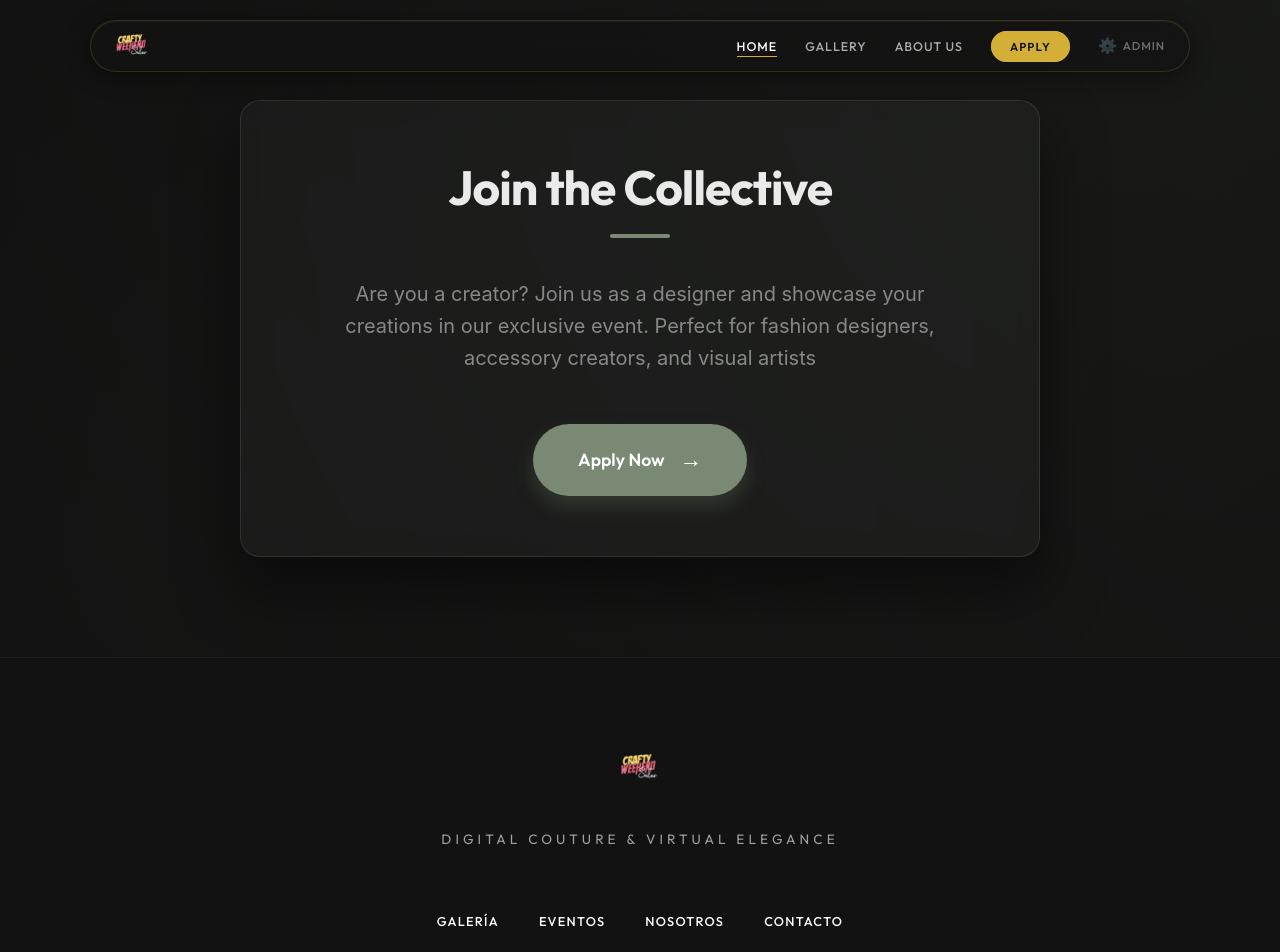
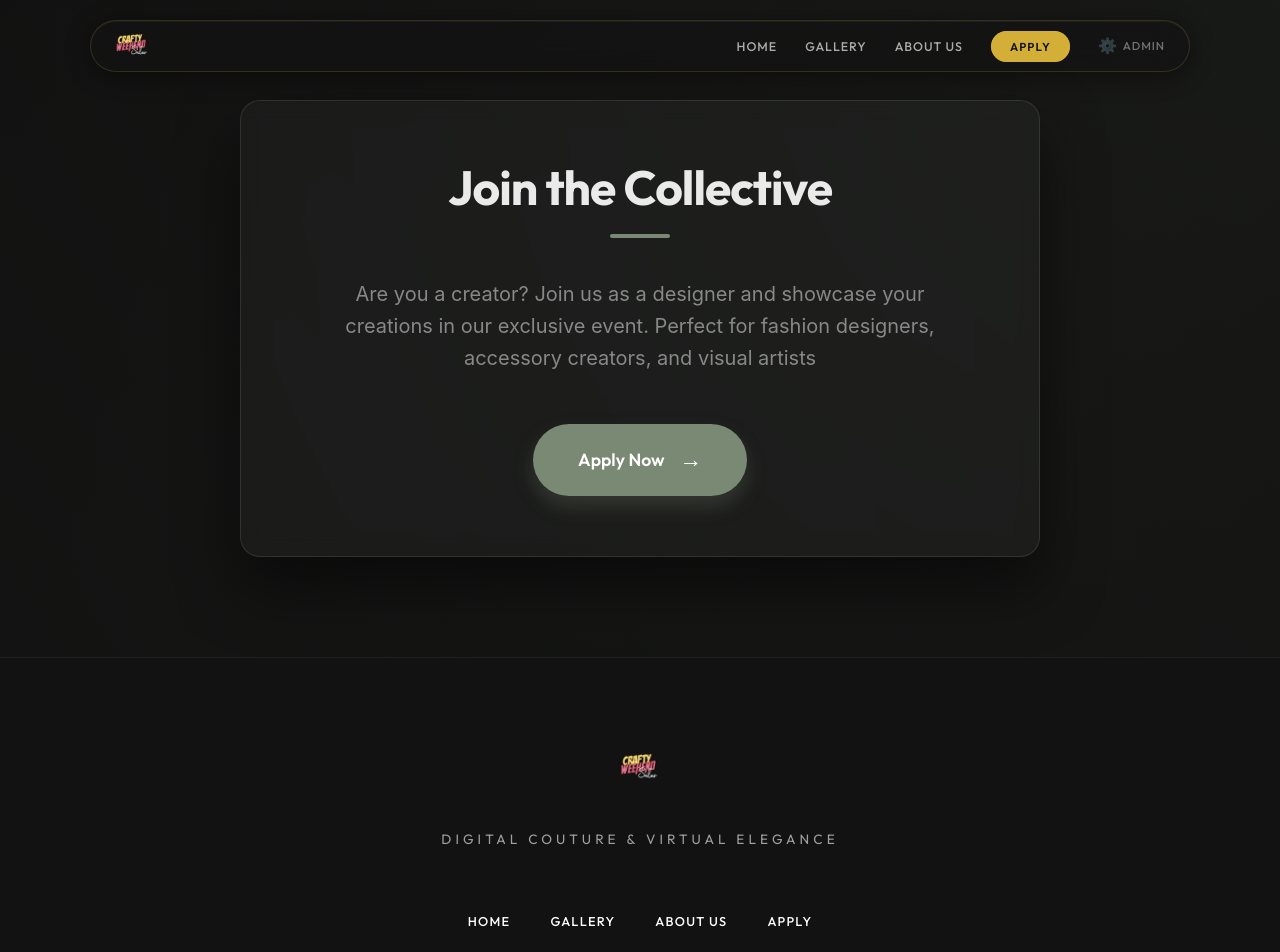
Before and after one commit to Wannamonroe/Crafty, a React (Vite) app: page /apply in a window 1280 px wide. Shown: the top 952 px of the page. Built offline with nearby package versions, Linux system fonts and the light colour scheme; no server answers; the database is empty; a web font is replaced by a local one.

Commit message:
FIX: Arreglado el footer en el apply y el error que no nos dejaba utilizar la navbar

```diff
--- a/src/components/Footer.jsx
+++ b/src/components/Footer.jsx
@@ -119,10 +119,10 @@ export default function Footer() {
         </div>
 
         <div className="footer-modern__nav">
-          <a href="#galeria" className="footer-modern__link">GALERÍA</a>
-          <a href="#eventos" className="footer-modern__link">EVENTOS</a>
-          <a href="#nosotros" className="footer-modern__link">NOSOTROS</a>
-          <a href="#contacto" className="footer-modern__link">CONTACTO</a>
+          <a href="/#home" className="footer-modern__link">HOME</a>
+          <a href="/#gallery" className="footer-modern__link">GALLERY</a>
+          <a href="/#about" className="footer-modern__link">ABOUT US</a>
+          <a href="/apply" className="footer-modern__link">APPLY</a>
         </div>
 
         <div className="footer-modern__socials">
--- a/src/components/Navbar.jsx
+++ b/src/components/Navbar.jsx
@@ -1,12 +1,12 @@
 import { useState, useEffect } from 'react';
-import { Link } from 'react-router-dom';
+import { Link, useLocation } from 'react-router-dom';
 import logo from '../assets/craftylogo.png';
 import './Navbar.css';
 
 const navLinks = [
-  { href: '#home', label: 'Home' },
-  { href: '#gallery', label: 'Gallery' },
-  { href: '#about', label: 'About Us' },
+  { href: '/#home', label: 'Home' },
+  { href: '/#gallery', label: 'Gallery' },
+  { href: '/#about', label: 'About Us' },
 ];
 
 export default function Navbar() {
@@ -15,6 +15,18 @@ export default function Navbar() {
   const [menuOpen, setMenuOpen] = useState(false);
   const [activeSection, setActiveSection] = useState('home');
   const [lastScrollY, setLastScrollY] = useState(0);
+  const location = useLocation();
+
+  useEffect(() => {
+    // Current section detection based on path & hash
+    if (location.pathname === '/apply') {
+      setActiveSection('apply');
+    } else if (location.hash) {
+      setActiveSection(location.hash.replace('#', ''));
+    } else {
+      setActiveSection('home');
+    }
+  }, [location]);
 
   useEffect(() => {
     const handleScroll = () => {
@@ -38,32 +50,39 @@ export default function Navbar() {
     return () => window.removeEventListener('scroll', handleScroll);
   }, [lastScrollY]);
 
-  const handleNavClick = (href) => {
+  const handleNavClick = (section) => {
     setMenuOpen(false);
-    setActiveSection(href.replace('#', ''));
+    setActiveSection(section);
   };
 
   return (
     <nav className={`navbar ${scrolled ? 'navbar--scrolled' : ''} ${!visible && !menuOpen ? 'navbar--hidden' : ''}`}>
       <div className="navbar__container">
-        <a href="#home" className="navbar__brand" onClick={() => handleNavClick('#home')}>
+        <Link to="/" className="navbar__brand" onClick={() => handleNavClick('home')}>
           <img src={logo} alt="Crafty Logo" className="navbar__logo" />
-        </a>
+        </Link>
 
         <ul className={`navbar__links ${menuOpen ? 'navbar__links--open' : ''}`}>
-          {navLinks.map((link) => (
+          {navLinks.map((link) => {
+            const section = link.href.split('#')[1];
+            return (
               <li key={link.href}>
                 <a
                   href={link.href}
-                className={`navbar__link ${activeSection === link.href.replace('#', '') ? 'navbar__link--active' : ''}`}
-                onClick={() => handleNavClick(link.href)}
+                  className={`navbar__link ${activeSection === section ? 'navbar__link--active' : ''}`}
+                  onClick={() => handleNavClick(section)}
                 >
                   {link.label}
                 </a>
               </li>
-          ))}
+            );
+          })}
           <li>
-            <Link to="/apply" className="navbar__cta" onClick={() => handleNavClick('apply')}>
+            <Link
+              to="/apply"
+              className={`navbar__cta ${activeSection === 'apply' ? 'navbar__link--active' : ''}`}
+              onClick={() => handleNavClick('apply')}
+            >
               Apply
             </Link>
           </li>
```
Lines whose indentation alone changed are shown as unchanged.
